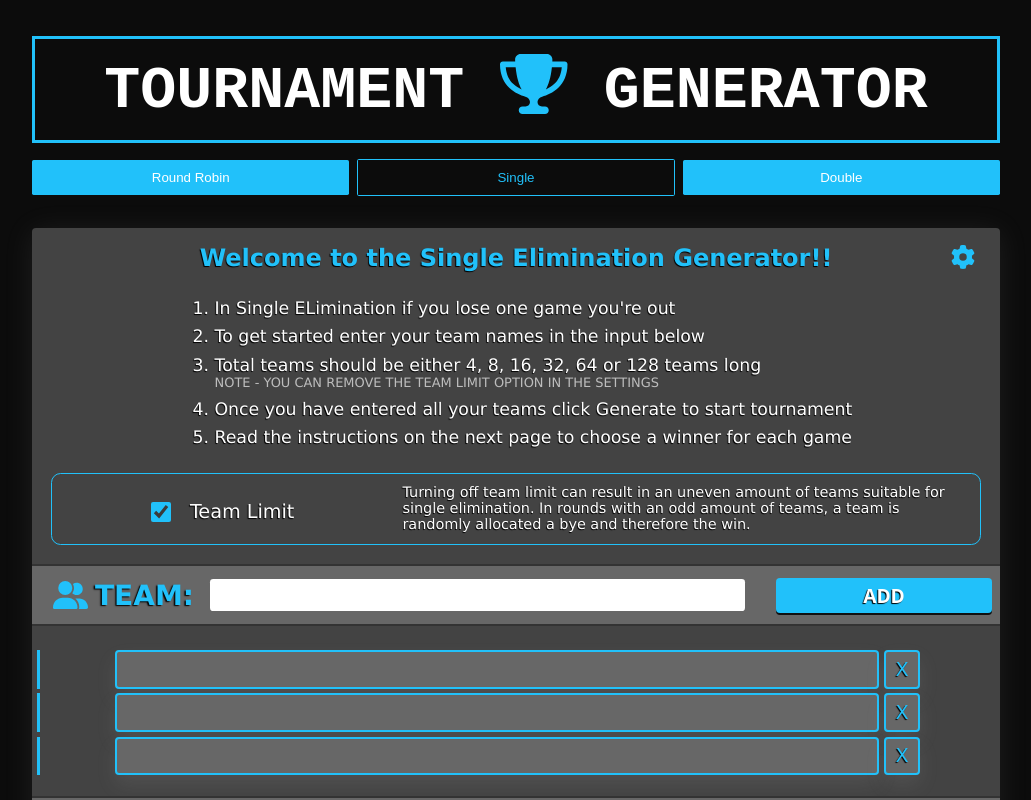
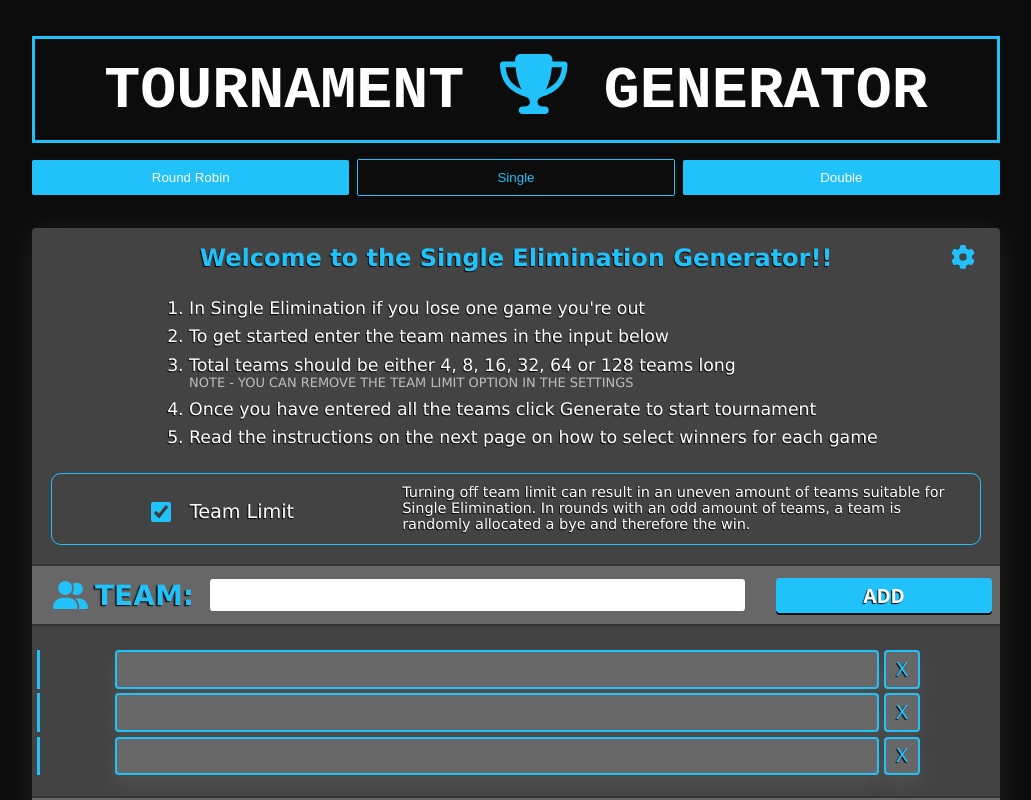
Before and after one commit to seanscott95/Tournament-Generator, a React (Vite) app: page /single in a window 1280 px wide. Both pictures are taken after a click on the icon 1086 px from the left and 256 px from the top of the page. Shown: the top 800 px of the page, without its empty margins (124-1155 px from the left). Built offline with nearby package versions, Linux system fonts and the light colour scheme.

Commit message:
Edited the instructions to match on the single and double generators

```diff
--- a/src/pages/DoubleGenerator.jsx
+++ b/src/pages/DoubleGenerator.jsx
@@ -32,16 +32,12 @@ const DoubleGenerator = () => {
             ? !tournamentOver && (
                 <ol>
                   <li>
-                    Click on the team that won their game to turn there name
+                    Click on the team that won their game to turn their name
                     green
                   </li>
                   <li>
-                    Once all the games have a selected winner click on the next
-                    round button
-                  </li>
-                  <li>
-                    If you lose two games youre Once all the games have a selected winner click on the next
-                    round button
+                    Once all the games have a selected winner click on the Next
+                    Round button
                   </li>
                   <li>
                     Repeat the process until the tournament is over and enjoy!
@@ -54,7 +50,7 @@ const DoubleGenerator = () => {
                     In Double Elimination if you lose two games you're out
                   </li>
                   <li>
-                    To get started enter your team names in the input below
+                    To get started enter the team names in the input below
                   </li>
                   <li>
                     Total teams should be either 4, 8, 16, 32, 64 or 128 teams
@@ -64,10 +60,10 @@ const DoubleGenerator = () => {
                   </p>
                   </li>
                   <li>
-                    Once you have entered all your teams click Generate to start tournament
+                    Once you have entered all the teams click Generate to start the tournament
                   </li>
                   <li>
-                    Read the instructions on the next page to choose a winner for each game
+                    Read the instructions on the next page on how to select winners for each game
                   </li>
                 </ol>
               )}
@@ -88,7 +84,7 @@ const DoubleGenerator = () => {
             </div>
             <p className="warningTeamLimit">
               Turning off team limit can result in an uneven amount of teams
-              suitable for single elimination. In rounds with an odd amount of
+              suitable for Double Elimination. In rounds with an odd amount of
               teams, a team is randomly allocated a bye and therefore the win.
             </p>
           </div>
--- a/src/pages/SingleGenerator.jsx
+++ b/src/pages/SingleGenerator.jsx
@@ -33,12 +33,12 @@ const SingleGenerator = () => {
             ? !tournamentOver && (
                 <ol>
                   <li>
-                    Click on the team that won their game to turn there name
+                    Click on the team that won their game to turn their name
                     green
                   </li>
                   <li>
-                    Once all the games have a selected winner click on the next
-                    round button
+                    Once all the games have a selected winner click on the Next
+                    Round button
                   </li>
                   <li>
                     Repeat the process until the tournament is over and enjoy!
@@ -48,10 +48,10 @@ const SingleGenerator = () => {
             : !tournamentOver && (
                 <ol>
                   <li>
-                    In Single ELimination if you lose one game you're out
+                    In Single Elimination if you lose one game you're out
                   </li>
                   <li>
-                    To get started enter your team names in the input below
+                    To get started enter the team names in the input below
                   </li>
                   <li>
                     Total teams should be either 4, 8, 16, 32, 64 or 128 teams
@@ -61,10 +61,10 @@ const SingleGenerator = () => {
                   </p>
                   </li>
                   <li>
-                    Once you have entered all your teams click Generate to start tournament
+                    Once you have entered all the teams click Generate to start tournament
                   </li>
                   <li>
-                    Read the instructions on the next page to choose a winner for each game
+                  Read the instructions on the next page on how to select winners for each game
                   </li>
                 </ol>
               )}
@@ -85,7 +85,7 @@ const SingleGenerator = () => {
             </div>
             <p className="warningTeamLimit">
               Turning off team limit can result in an uneven amount of teams
-              suitable for single elimination. In rounds with an odd amount of
+              suitable for Single Elimination. In rounds with an odd amount of
               teams, a team is randomly allocated a bye and therefore the win.
             </p>
           </div>
```
